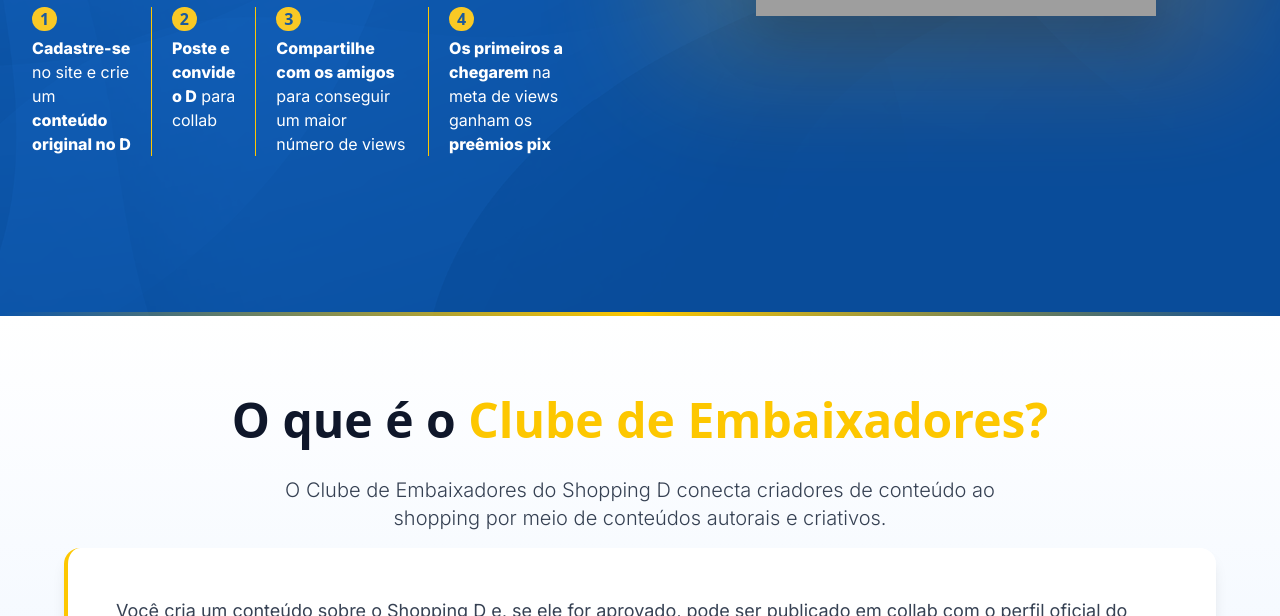
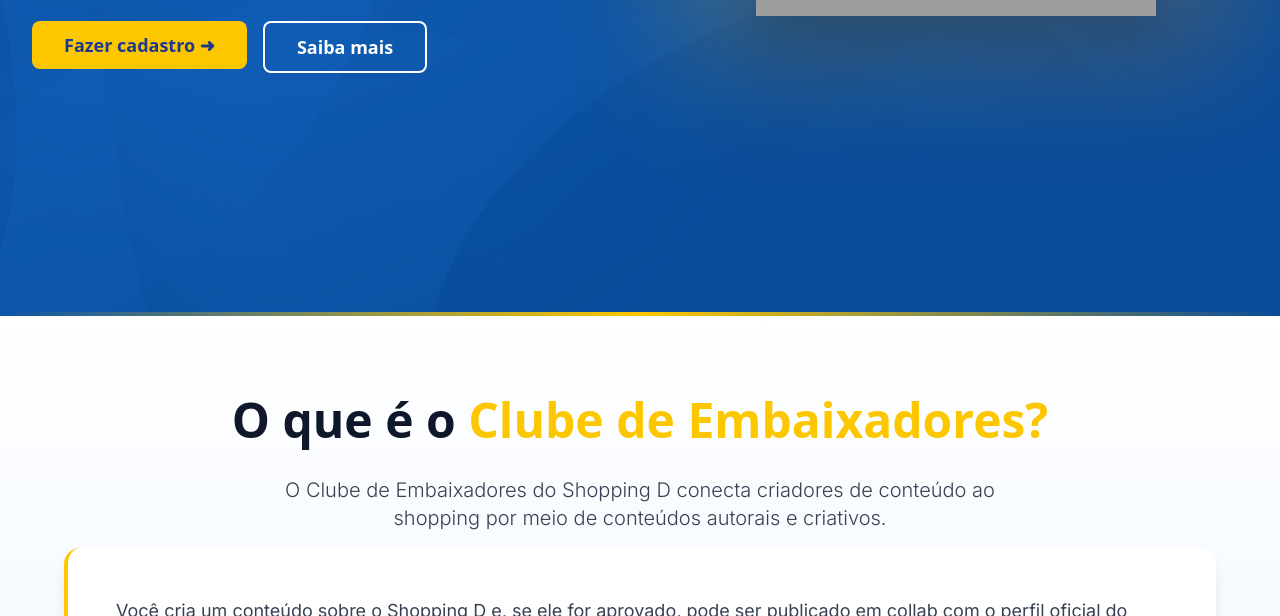
Before and after one commit to ovittorhugomachado/clube-de-embaixadores-shopping-d, a website: page index.html in a window 1280 px wide. Shown: the part 484-1100 px from the top of the page. Drawn offline with Linux system fonts and the light colour scheme; grey boxes are pictures that could not be loaded.

Commit message:
adicionado botao na 1 dobra

```diff
--- a/index.html
+++ b/index.html
@@ -5,7 +5,6 @@
         <meta name="viewport" content="width=device-width, initial-scale=1.0" />
         <title>Embaixadores</title>
         <link href="./src/output.css" rel="stylesheet" />
-        <!-- <link href="./src/input.css" rel="stylesheet" /> -->
         <link rel="preconnect" href="https://fonts.googleapis.com" />
         <link rel="preconnect" href="https://fonts.gstatic.com" crossorigin />
         <link
@@ -44,33 +43,7 @@
                                 <p style="font-weight: 700; transform: translateY(-10px);">prêmios</p>
                             </div>
                         </div>
-                    <ul class="text-white list-step" style="margin-top: 45px;">
-                        <li class="item-step-list">
-                            <span class="rounded-full font-bold text-center" style="background-color: #F9C925;color: #1b5a9d; width: 25px; display: block;">1</span>
-                            <p>
-                                <span class="release-text">Cadastre-se</span> no site e crie um <span class="release-text">conteúdo original no D</span>
-                            </p>
-                        </li>
-                        <li class="item-step-list">
-                            <span class="rounded-full font-bold text-center" style="background-color: #F9C925;color: #1b5a9d; width: 25px; display: block;">2</span>
-                            <p>
-                                <span class="release-text">Poste e convide o D</span> para collab
-                            </p>
-                        </li>
-                        <li class="item-step-list">
-                            <span class="rounded-full font-bold text-center" style="background-color: #F9C925;color: #1b5a9d; width: 25px; display: block;">3</span>
-                            <p>
-                                <span class="release-text">Compartilhe com os amigos </span>para conseguir um maior número de views
-                            </p>
-                        </li>
-                        <li class="item-step-list-z">
-                            <span class="rounded-full font-bold text-center" style="background-color: #F9C925;color: #1b5a9d; width: 25px; display: block;">4</span>
-                            <p>
-                                <span class="release-text">Os primeiros a chegarem </span> na meta de views ganham os <span class="release-text">preêmios pix</span>
-                            </p>
-                        </li>
-                    </ul>
-                    <!-- <div class="flex flex-col sm:flex-row gap-4 mb-12">
+                    <div class="flex flex-col sm:flex-row gap-4 mb-12 mt-6">
                         <a
                             id="btnCadastro"
                             href="#cadastro"
@@ -85,7 +58,7 @@
                         >
                             Saiba mais
                         </a>
-                    </div> -->
+                    </div>
                     <!-- <div class="grid grid-cols-2 gap-4">
                         <div
                             class="bg-white bg-opacity-90 backdrop-blur p-4 rounded-lg border-l-4 border-yellow-400"
```
Also changed, not shown: src/output.css.
